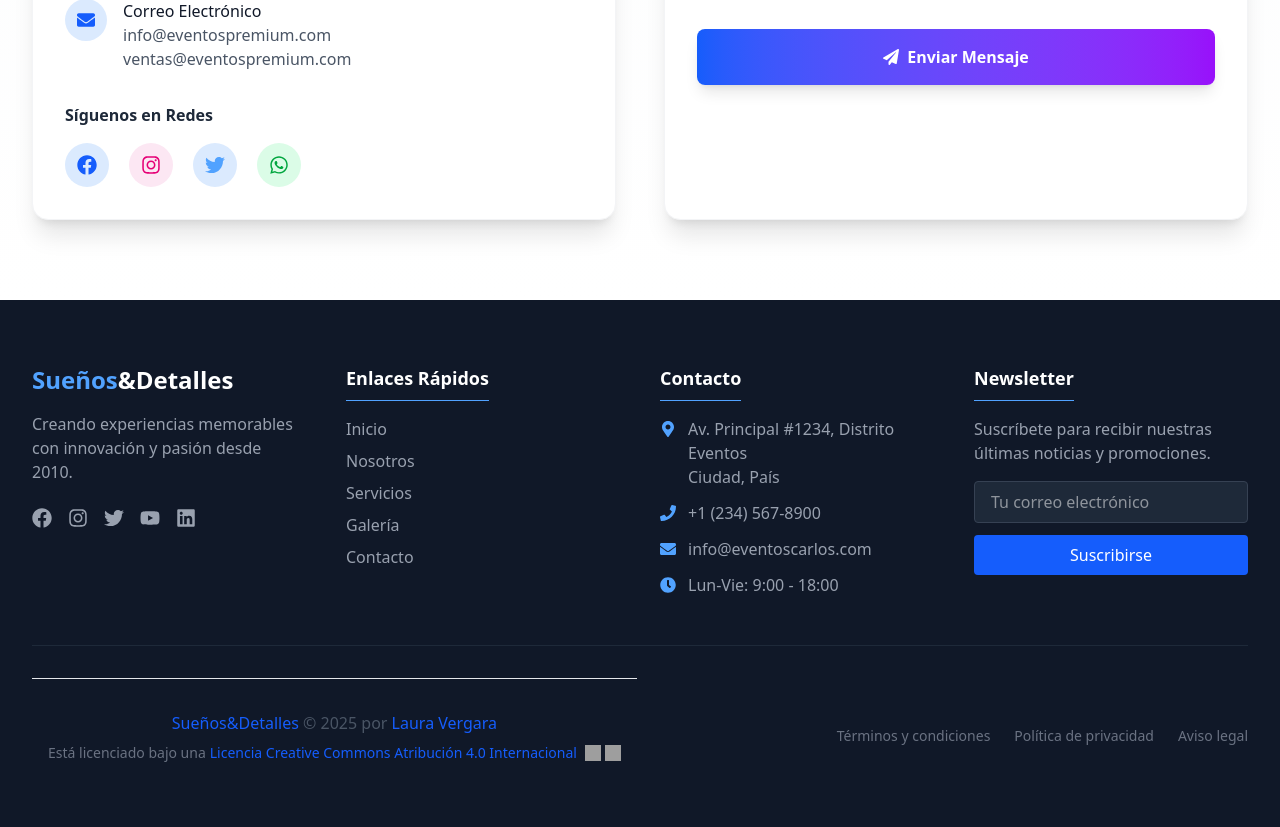
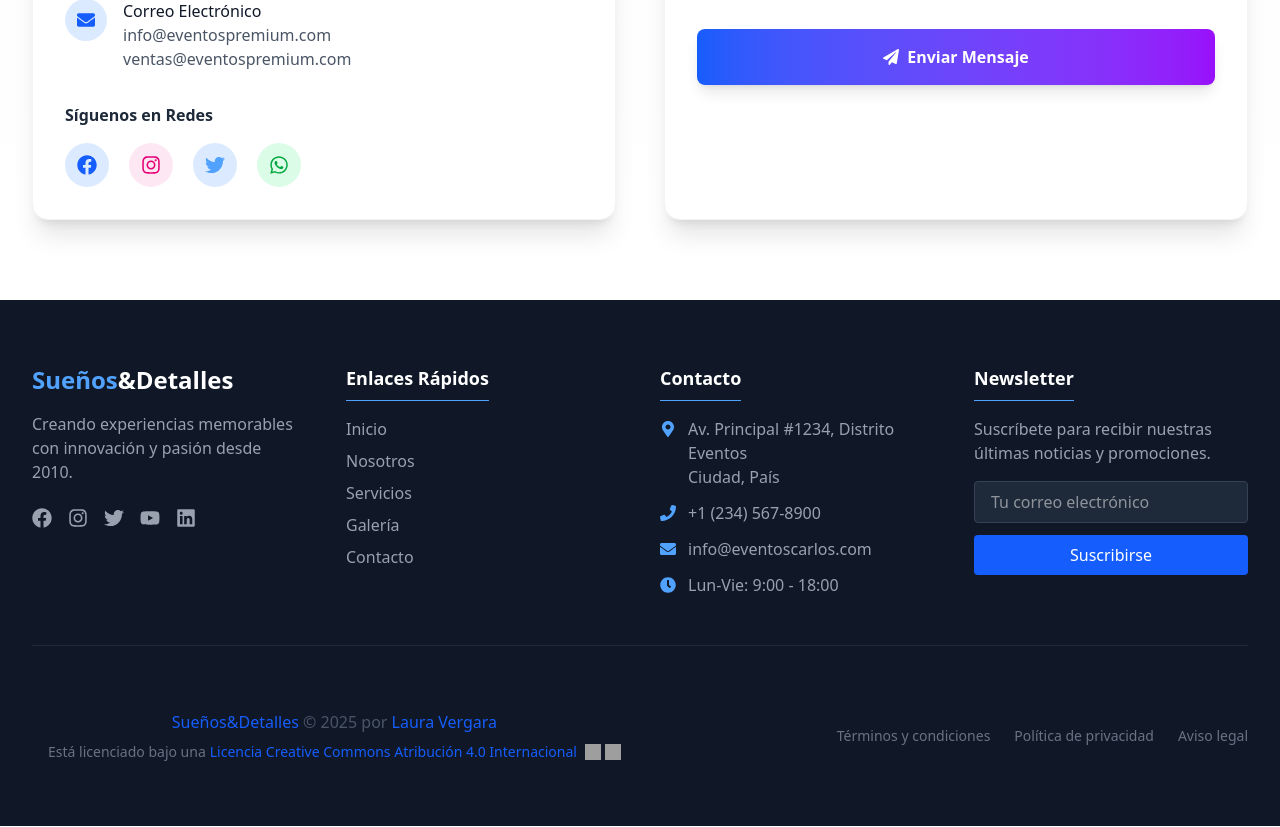
Before and after one commit to CarlosHerazo/eventos, a React (Vite) app: page / in a window 1280 px wide. Shown: the part 5271-6098 px from the top of the page. Built offline with nearby package versions, Linux system fonts and the light colour scheme; grey boxes are pictures that could not be loaded.

Commit message:
feat: Eliminar borde superior del componente Licencia

```diff
--- a/src/Licencia.jsx
+++ b/src/Licencia.jsx
@@ -2,7 +2,7 @@ import React from 'react';
 
 export default function Licencia() {
   return (
-    <section className="py-8 px-4 bg-transparent border-t border-gray-200">
+    <section className="py-8 px-4 bg-transparent">
       <div className="max-w-5xl mx-auto text-center">
         <p className="text-gray-600 mb-2">
           <a
```
